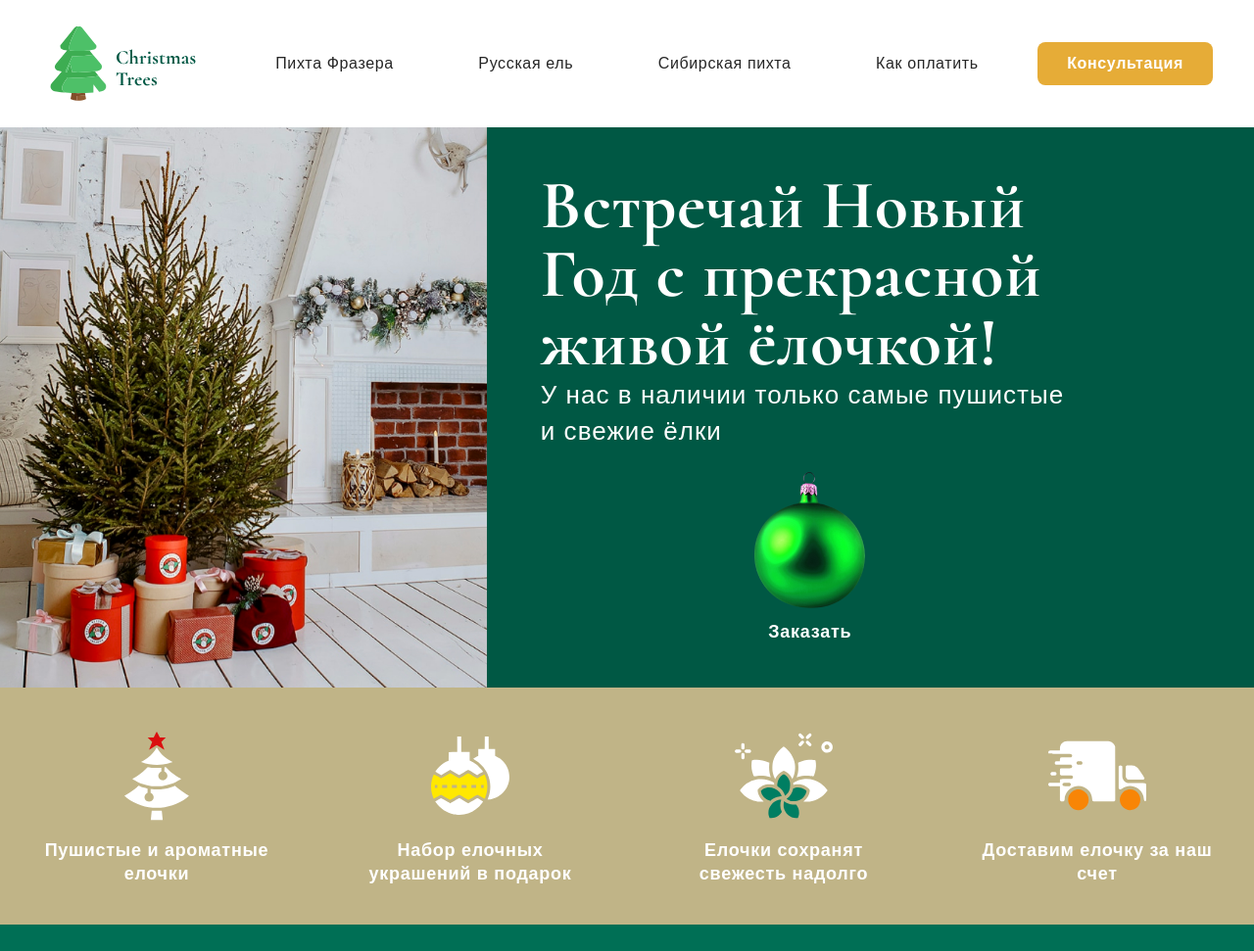
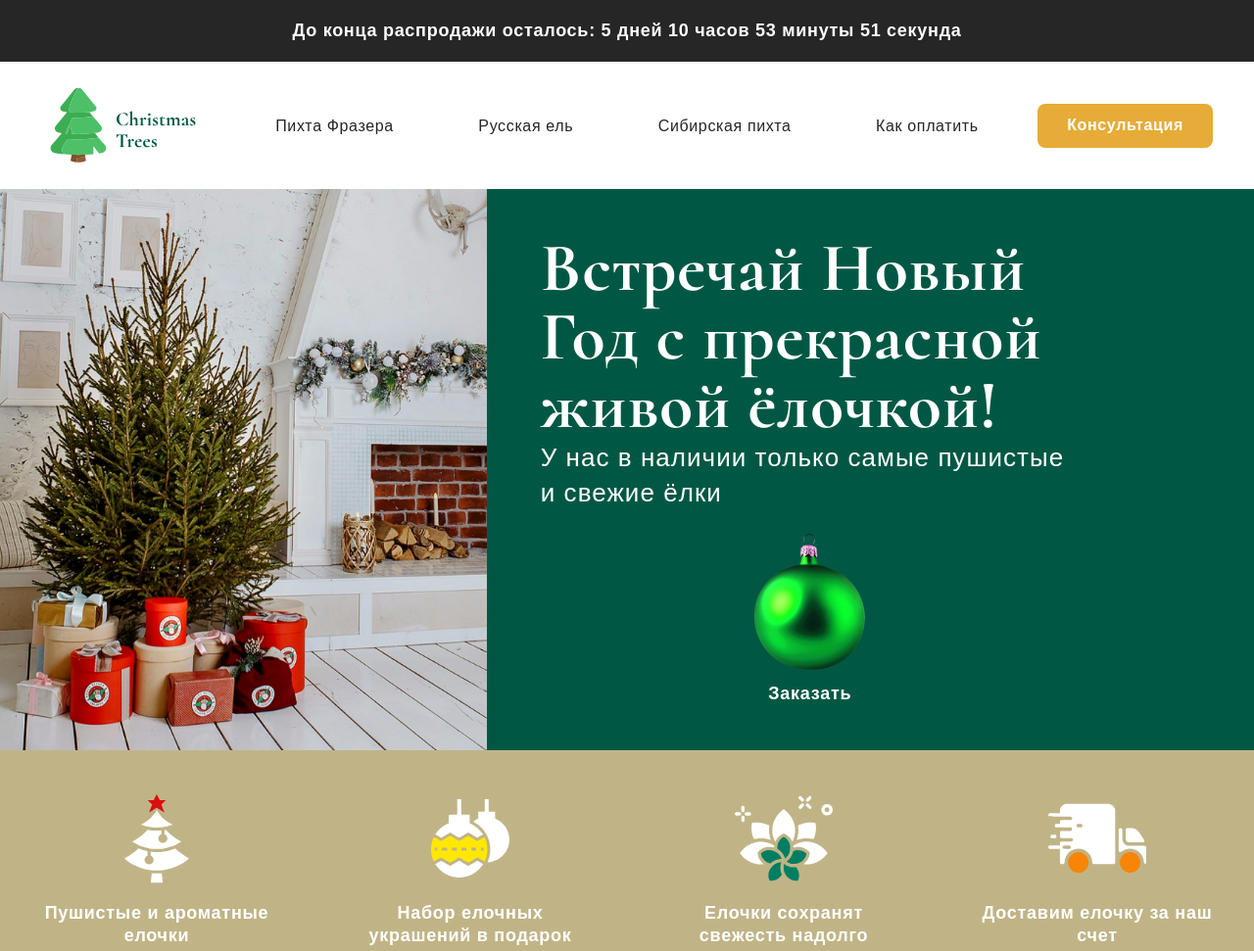
Before and after one commit to VictoriaOkazaki/chrismas-trees, a plain HTML site: page index.html in a window 1280 px wide. Shown: the top 971 px of the page at 98% size. Drawn offline with Linux system fonts and the light colour scheme.

Commit message:
timer added

```diff
--- /dev/null
+++ b/css/timer.css
@@ -0,0 +1,36 @@
+.timer {
+  position: sticky;
+  z-index: 10px;
+  top: 0;
+  left: 0;
+  right: 0;
+  padding: 20px;
+  background-color: var(--second-color);
+  text-align: center;
+  font-weight: 700;
+  font-size: 18px;
+  line-height: 130%;
+  letter-spacing: 0.04em;
+}
+
+@media (max-width: 1200px) {
+  .timer {
+    font-size: 16px;
+  }
+}
+
+@media (max-width: 768px) {
+  .timer {
+    font-size: 14px;
+  }
+}
+
+@media (max-width: 580px) {
+  .timer {
+    font-size: 12px;
+  }
+
+  .timer_count {
+    display: block;
+  }
+}
--- a/index.html
+++ b/index.html
@@ -39,9 +39,11 @@
   <link rel="stylesheet" href="css/footer.css">
   <link rel="stylesheet" href="css/overlay.css">
   <link rel="stylesheet" href="css/modal.css">
+  <link rel="stylesheet" href="css/timer.css">
 
   <script src="scripts/burger.js" defer></script>
   <script src="scripts/modal.js" defer></script>
+  <script src="scripts/timer.js" defer></script>
 </head>
 
 <body>
--- /dev/null
+++ b/scripts/timer.js
@@ -0,0 +1,57 @@
+const declOfNum = (n, titles) => {
+  return (
+    n +
+    " " +
+    titles[
+      n % 10 === 1 && n % 100 !== 11
+        ? 0
+        : n % 10 >= 2 && n % 10 <= 4 && (n % 100 < 10 || n % 100 >= 20)
+        ? 1
+        : 2
+    ]
+  );
+};
+
+const timer = () => {
+  const timer = document.createElement("div");
+  const timerText = document.createElement("p");
+  const timerCount = document.createElement("span");
+
+  timer.classList.add("timer");
+  timerText.classList.add("timer_text");
+  timerCount.classList.add("timer_count");
+
+  timerText.textContent = "До конца распродажи осталось: ";
+
+  timerText.append(timerCount);
+  timer.append(timerText);
+  document.body.prepend(timer);
+
+  const startTimer = () => {
+    const deadline = new Date(2022, 0, 1, 0, 0, 0);
+    const currentDate = new Date();
+    const timeRemaining = (deadline - currentDate) / 1000;
+
+    const seconds = Math.floor(timeRemaining % 60);
+    const minutes = Math.floor((timeRemaining / 60) % 60);
+    const hours = Math.floor((timeRemaining / 60 / 60) % 24);
+    const days = Math.floor((timeRemaining / 60 / 60 / 24) % 30);
+
+    const s = declOfNum(seconds, ["секунда", "секунды", "секунд"]);
+    const m = declOfNum(minutes, ["минута", "минуты", "минут"]);
+    const h = declOfNum(hours, ["час", "часа", "часов"]);
+    const d = declOfNum(days, ["день", "дня", "дней"]);
+
+    timerCount.textContent = `${d} ${h} ${m} ${s}`;
+
+    if (timeRemaining > 0) {
+      setTimeout(startTimer, 1000);
+    } else {
+      timer.remove();
+    }
+  };
+
+  startTimer();
+};
+
+timer();
```
